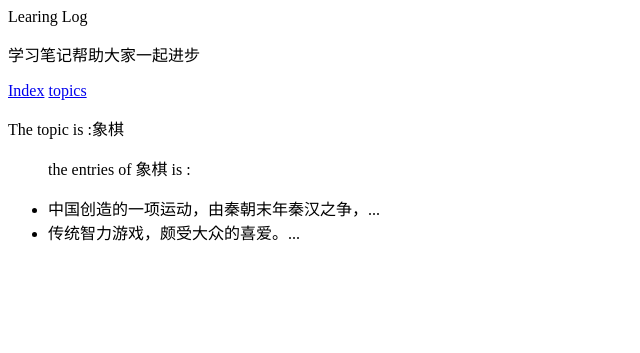
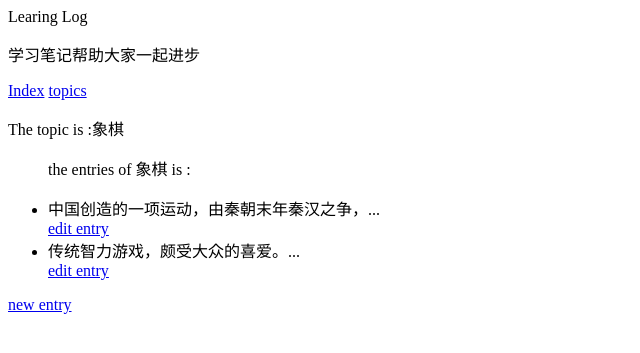
Before and after one commit to jackiesune/base_python-django, a Django app: page /topics/1/ in a window 1280 px wide. Shown: the top 353 px of the page, without its empty margins (0-640 px from the left). Run offline with Django 3.2, Linux system fonts and the light colour scheme; data comes from the database, SQL or seed files in the repository; both versions use the stored data as it was after the commit.

Commit message:
new edit entry

```diff
--- a/learn_blogs/templates/learn_blogs/topic.html
+++ b/learn_blogs/templates/learn_blogs/topic.html
@@ -6,8 +6,10 @@
 		<p>the entries of {{ topic }} is :</p>
 		{% for entry in entries %}
 		<li>{{ entry}}</li>
+		<a href="{% url 'learn_blogs:edit_entry' entry.id %}">edit entry</a>
 		{% empty %}
 		<p>this topic has no entry</p>
 		{% endfor %}
 	</ul>
+<p><a href="{% url 'learn_blogs:new_entry' topic.id %}">new entry</a></p>
 {% endblock content %}
--- a/learn_blogs/templates/learn_blogs/topics.html
+++ b/learn_blogs/templates/learn_blogs/topics.html
@@ -1,6 +1,7 @@
 {% extends 'learn_blogs/base.html' %}
 
 {% block content %}
+<p><a href="{% url 'learn_blogs:new_topic' %}">new topic</a></p>
 <p>Topics:</p>
 	<ul>
 		{% for topic in topics %}
--- a/learn_blogs/urls.py
+++ b/learn_blogs/urls.py
@@ -6,4 +6,7 @@ urlpatterns=[
     re_path(r'^$',views.index,name='index'),
     re_path(r'topics/$',views.topics,name='topics'),
     re_path(r'topics/(?P<topic_id>\d+)/$',views.topic,name='topic'),
+    re_path(r'new_topic/$',views.new_topic,name='new_topic'),
+    re_path(r'new_entry/(?P<topic_id>\d+)/$',views.new_entry,name='new_entry'),
+    re_path(r'edit_entry/(?P<entry_id>\d+)/$',views.edit_entry,name='edit_entry'),
 ]
--- a/learn_blogs/views.py
+++ b/learn_blogs/views.py
@@ -1,5 +1,8 @@
 from django.shortcuts import render
-from .models import Topic
+from .models import Topic,Entry
+from .forms import TopicForm,EntryForm
+from django.http import HttpResponseRedirect
+from django.urls import reverse
 
 def index(request):
     return render(request,'learn_blogs/index.html')
@@ -18,4 +21,54 @@ def topic(request,topic_id):
     }
     return render(request,'learn_blogs/topic.html',context)
 
+def new_topic(request):
+    if request.method!='POST':
+        form=TopicForm()
+    else:
+        form=TopicForm(request.POST)
+        if form.is_valid():
+            form.save()
+            return HttpResponseRedirect(reverse('learn_blogs:topics'))
+
+    context={'form':form}
+    return render(request,'learn_blogs/new_topic.html',context)
+
+def new_entry(request,topic_id):
+    topic=Topic.objects.get(id=topic_id)
+    if request.method!='POST':
+        form=EntryForm()
+
+    else:
+        form=EntryForm(request.POST)
+        if form.is_valid():
+            new_entry=form.save(commit=False)
+            new_entry.topic=topic
+            new_entry.save()
+            return HttpResponseRedirect(reverse('learn_blogs:topic',args=[topic_id]))
+
+    context={'form':form,'topic':topic}
+    return render(request,'learn_blogs/new_entry.html',context)
+
+def edit_entry(request,entry_id):
+    entry=Entry.objects.get(id=entry_id)
+    topic=entry.topic
+    if request.method!="POST":
+        form=EntryForm(entry)
+    else:
+        form=EntryForm(instance=entry,data=request.POST)
+        if form.is_valid():
+            form.save()
+        return HttpResponseRedirect(reverse('learn_blogs:topic',args=[topic.id]))
+    context={'entry':entry,'topic':topic,'form':form}
+    return render(request,'learn_blogs/edit_entry.html',context)
+
+
+
+
+
+
+
+
+
+
 # Create your views here.
```
Also changed, not shown: learn_blogs/forms.py (added, +17 -0 lines), learn_blogs/templates/learn_blogs/edit_entry.html (added, +11 -0 lines), learn_blogs/templates/learn_blogs/new_entry.html (added, +13 -0 lines), learn_blogs/templates/learn_blogs/new_topic.html (added, +10 -0 lines), db.sqlite3, 1 other file.
